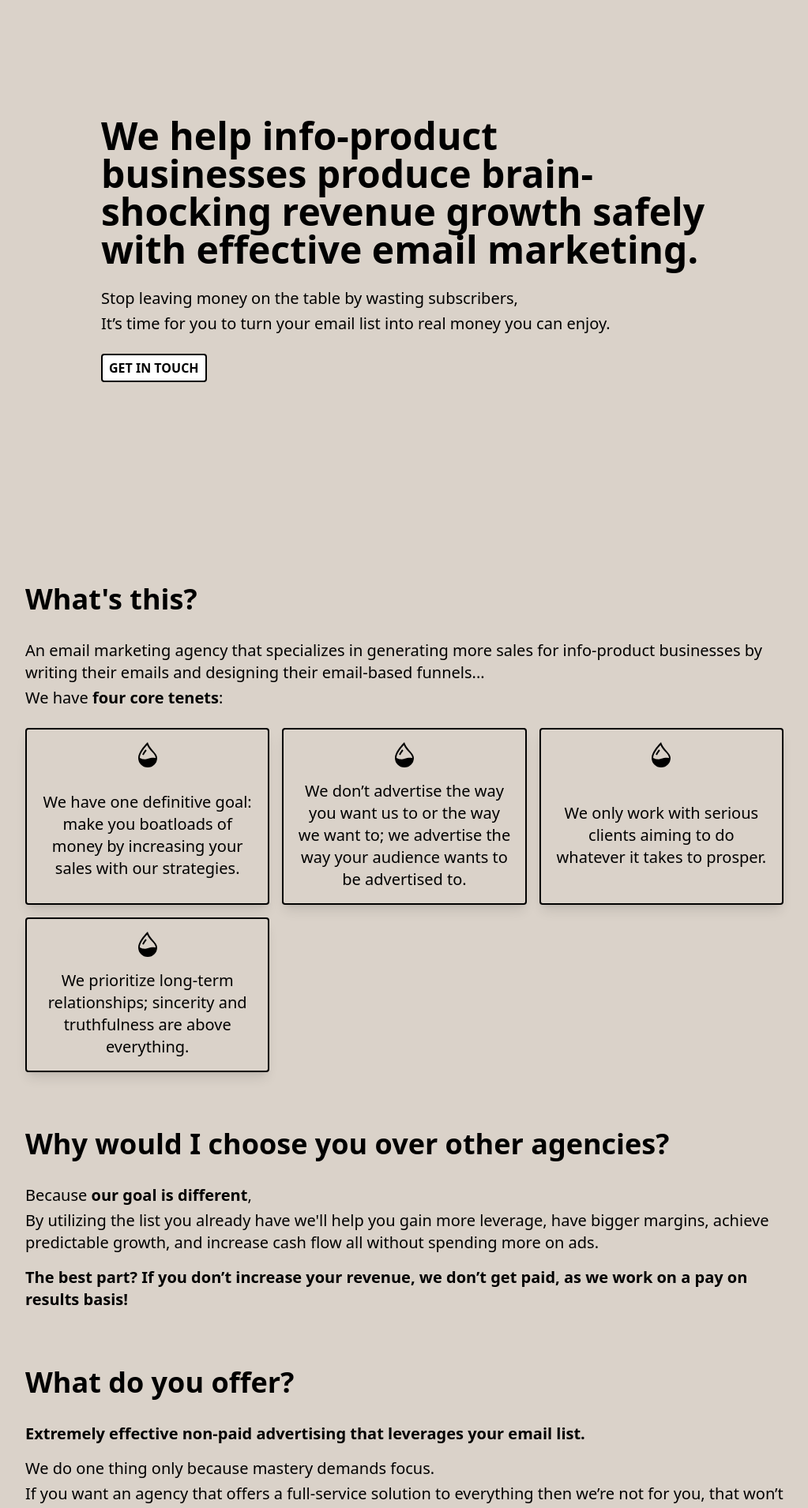
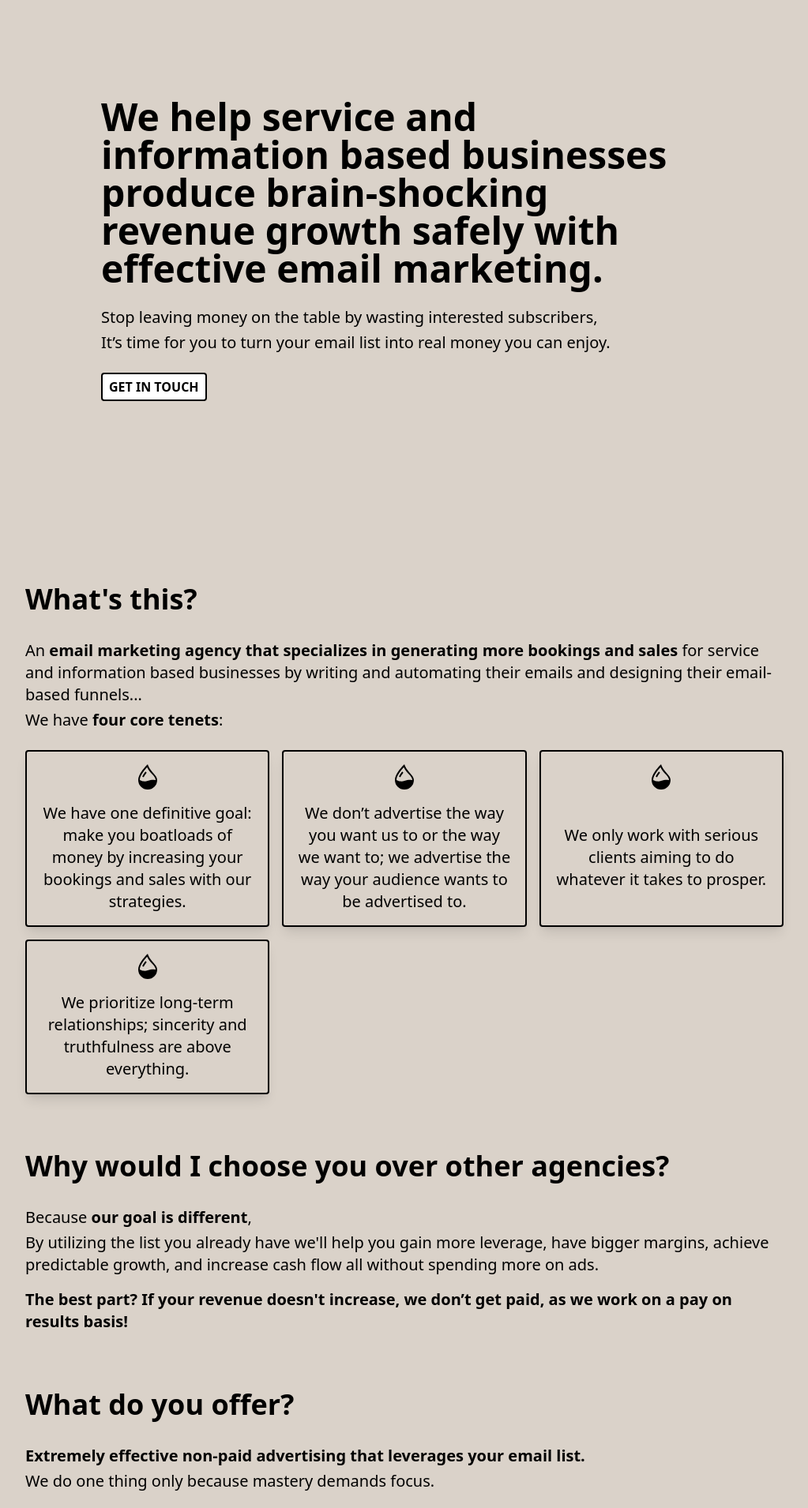
Before and after one commit to symfagency/symf-agency, a Next.js app: page / in a window 1280 px wide. Shown: the part 100-2010 px from the top of the page at 79% size, without its empty margins (128-1151 px from the left). Built offline with nearby package versions, Linux system fonts and the light colour scheme.

Commit message:
Change niche

```diff
--- a/components/Hero.tsx
+++ b/components/Hero.tsx
@@ -19,14 +19,16 @@ const Hero = () => {
             <div className="text-center md:text-left">
               <div className="mx-auto flex w-fit flex-grow flex-col gap-6 md:flex-1">
                 <h1 className="text text-[clamp(2.25rem,8vw,3rem)] font-bold leading-none">
-                  We help info-product businesses produce brain-shocking revenue
-                  growth safely with effective email marketing.
+                  We help service and information based businesses produce
+                  brain-shocking revenue growth safely with effective email
+                  marketing.
                 </h1>
 
                 <div>
                   <p className="md:text-xl">
                     <span className="mb-1 block">
-                      Stop leaving money on the table by wasting subscribers,
+                      Stop leaving money on the table by wasting interested
+                      subscribers,
                     </span>
 
                     <span className="block">
--- a/components/sections/Body.tsx
+++ b/components/sections/Body.tsx
@@ -31,15 +31,19 @@ const Body = () => {
         </span>
 
         <p className="text-center md:text-left md:text-xl">
-          An email marketing agency that specializes in generating more sales
-          for info-product businesses by writing their emails and designing
-          their email-based funnels...
+          An{" "}
+          <span className="font-bold">
+            email marketing agency that specializes in generating more bookings
+            and sales
+          </span>{" "}
+          for service and information based businesses by writing and automating
+          their emails and designing their email-based funnels...
           <span className="mt-1 block">
             We have <span className="font-bold">four core tenets</span>:
           </span>
           <ul className="mt-6 grid grid-cols-[repeat(auto-fit,_minmax(16rem,_1fr))] justify-items-center gap-4">
             {[
-              "We have one definitive goal: make you boatloads of money by increasing your sales with our strategies.",
+              "We have one definitive goal: make you boatloads of money by increasing your bookings and sales with our strategies.",
               "We don’t advertise the way you want us to or the way we want to; we advertise the way your audience wants to be advertised to.",
               "We only work with serious clients aiming to do whatever it takes to prosper.",
               "We prioritize long-term relationships; sincerity and truthfulness are above everything.",
@@ -73,7 +77,7 @@ const Body = () => {
           </span>
 
           <span className="block font-bold">
-            The best part? If you don’t increase your revenue, we don’t get
+            The best part? If your revenue doesn&apos;t increase, we don’t get
             paid, as we work on a pay on results basis!
           </span>
         </p>
@@ -85,12 +89,12 @@ const Body = () => {
         </span>
 
         <p className="text-center md:text-left md:text-xl">
-          <span className="mb-4 block font-bold">
+          <span className="mb-1 block font-bold">
             Extremely effective non-paid advertising that leverages your email
             list.
           </span>
 
-          <span className="mb-1 block">
+          <span className="mb-4 block">
             We do one thing only because mastery demands focus.
           </span>
 
```
